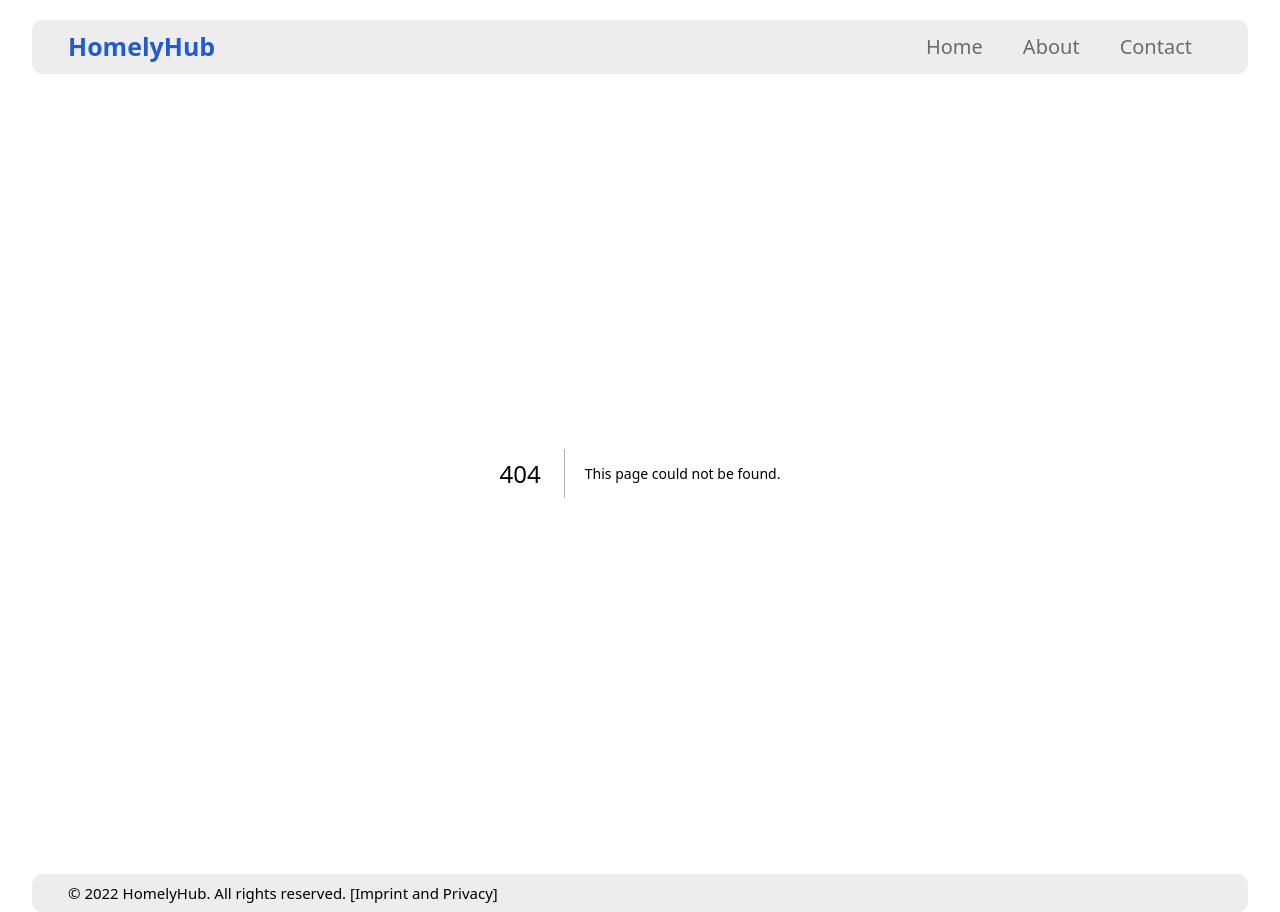
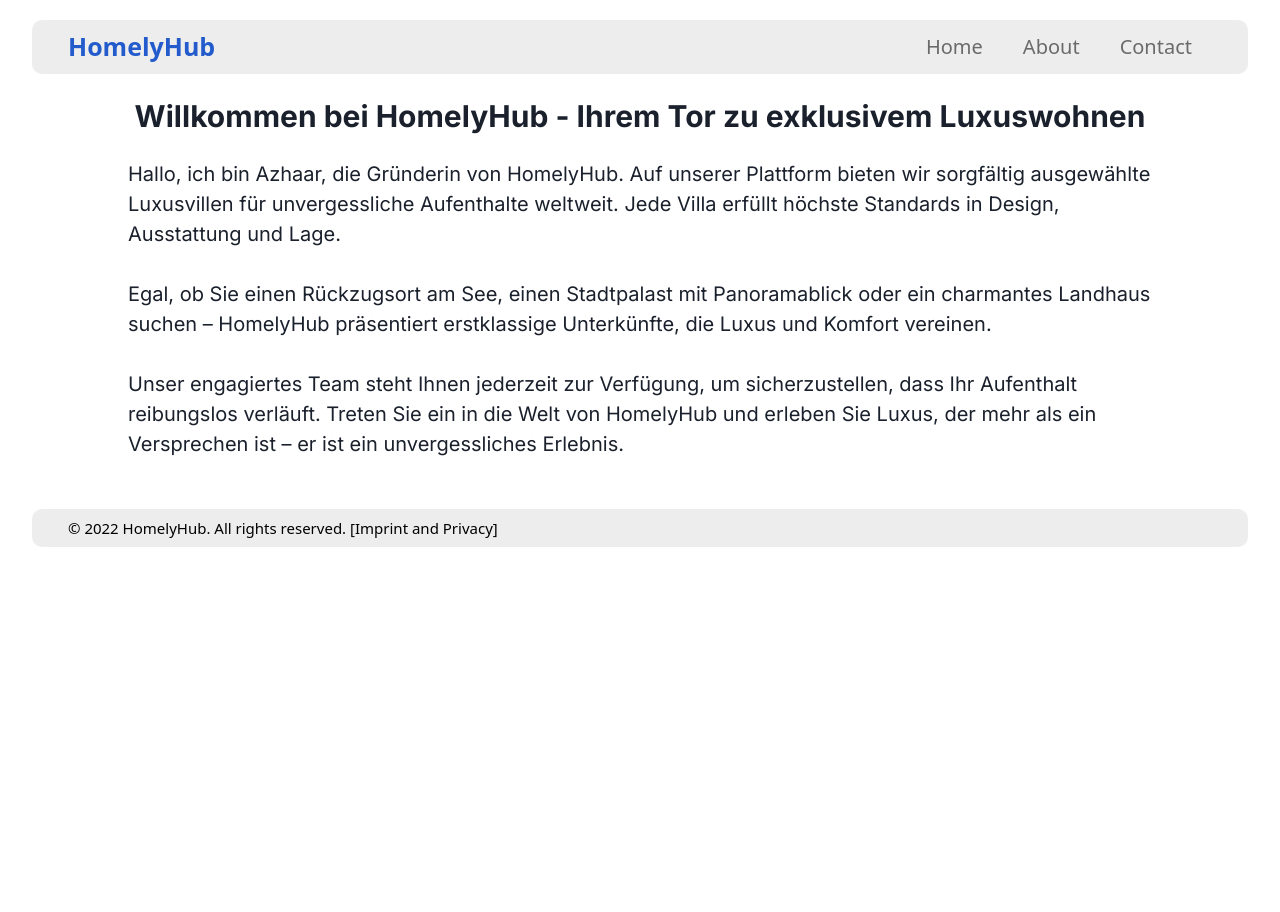
Before and after one commit to azhaarmohamed20/homelyhub_mohamed, a Next.js app in the folder client/: page /about in a window 1280 px wide. Before the commit this address had no page. After the commit the page ends 800 px from the top, so only its background shows below. Built offline with nearby package versions, Linux system fonts and the light colour scheme.

Commit message:
Add About and Contact Page

```diff
--- /dev/null
+++ b/client/app/about/page.js
@@ -0,0 +1,25 @@
+import { Box, Text } from "@chakra-ui/react";
+
+export default function About(){
+    return (
+        <Box
+            fontSize={"20px"}
+            textAlign={"center"}
+            w={"80%"}
+            justifyContent={"center"}
+            m={"auto"}
+        >
+            <Text
+            fontSize={"30px"}
+            fontWeight={"bold"}
+            mt={"20px"}
+            mb={"20px"}
+            >Willkommen bei HomelyHub - Ihrem Tor zu exklusivem Luxuswohnen</Text>
+            <Text textAlign={"left"}>Hallo, ich bin Azhaar, die Gründerin von HomelyHub. Auf unserer Plattform bieten wir sorgfältig ausgewählte Luxusvillen für unvergessliche Aufenthalte weltweit. Jede Villa erfüllt höchste Standards in Design, Ausstattung und Lage.</Text>
+            <br />
+            <Text textAlign={"left"}>Egal, ob Sie einen Rückzugsort am See, einen Stadtpalast mit Panoramablick oder ein charmantes Landhaus suchen – HomelyHub präsentiert erstklassige Unterkünfte, die Luxus und Komfort vereinen.</Text>
+            <br />
+            <Text  textAlign={"left"}mb={"50px"}>Unser engagiertes Team steht Ihnen jederzeit zur Verfügung, um sicherzustellen, dass Ihr Aufenthalt reibungslos verläuft. Treten Sie ein in die Welt von HomelyHub und erleben Sie Luxus, der mehr als ein Versprechen ist – er ist ein unvergessliches Erlebnis.</Text>
+        </Box>
+    )
+}
--- a/client/app/page.js
+++ b/client/app/page.js
@@ -14,7 +14,8 @@ export default function Home() {
       rounded="10px"
       fontFamily={"noto sans, sans-serif"}
     >
-      <Text>Meine Seite</Text>
+      <Text textAlign={"center"} fontSize={"40px"} fontWeight={"bold"}>Wilkommen zu HomelyHub</Text>
+      <Text textAlign={"center"} fontSize={"25px"} mb={"40px"}>Buchen sie ihr Luxus Traum Haus für die besten Preise.</Text>
       <PropertyList />
     </Box>
   )
--- a/client/components/PropertyList.js
+++ b/client/components/PropertyList.js
@@ -21,6 +21,7 @@ export default function PropertyList(){
             alignItems="center"
             flexWrap="wrap"
             gap={"20px"}
+
         >
         {properties.map(property => (
             <PropertyCard key={property._id} property={property} />
```
Also changed, not shown: client/app/contact/page.js (added, +39 -0 lines), client/components/PropertyCard.js (+3 -0 lines).
